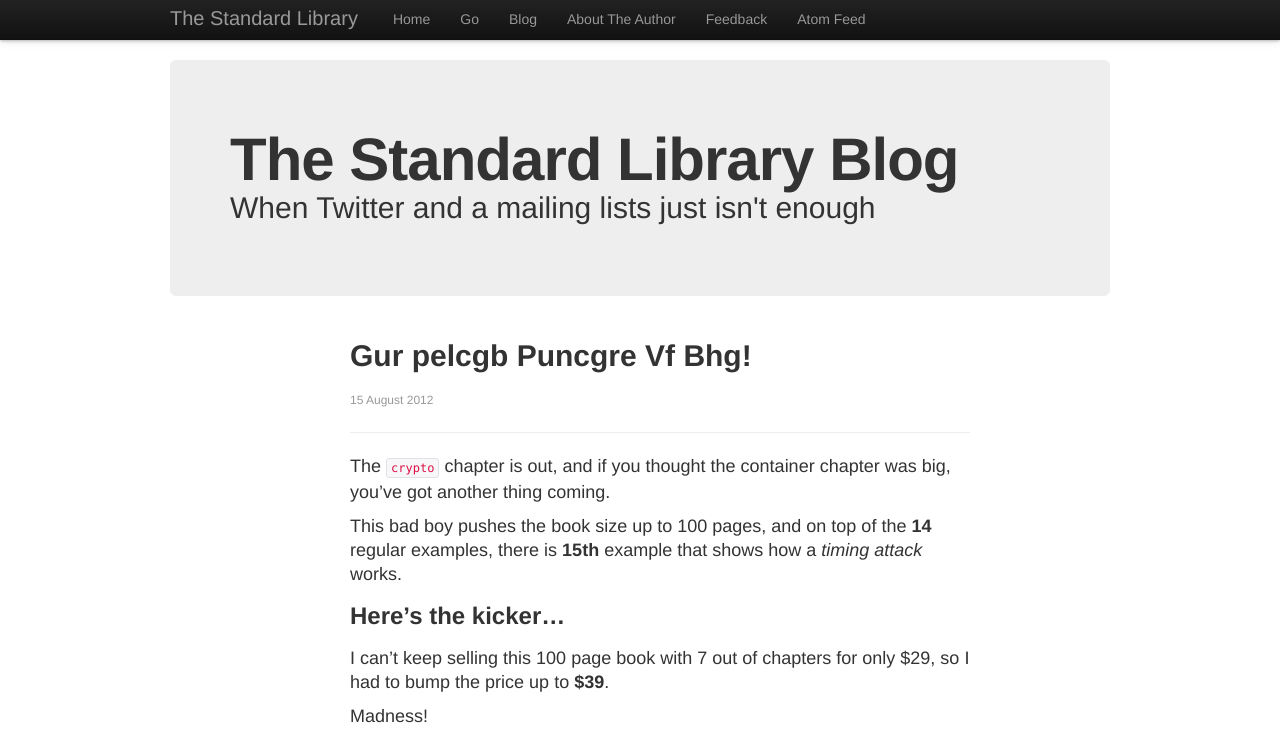
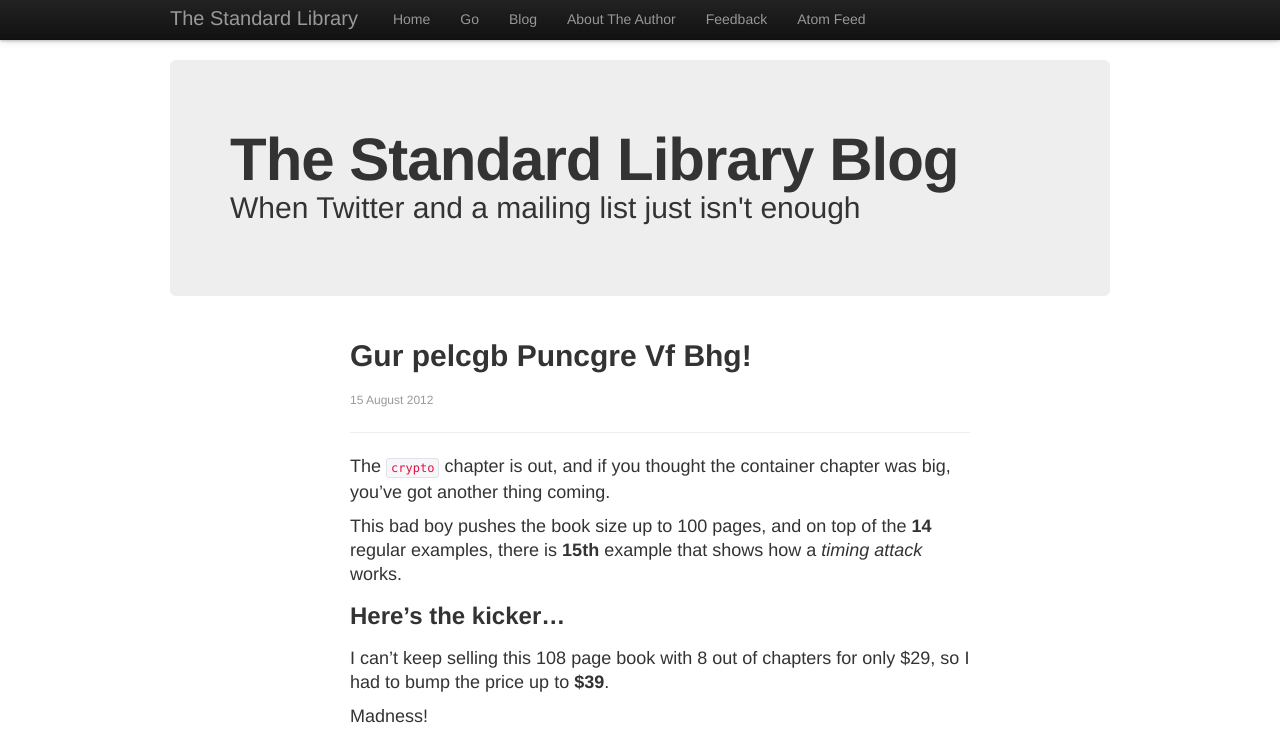
Before and after one commit to darkhelmet/thestdlib.com, a Jekyll site: the page built from _posts/2012-08-15-crypto-package.md, in a window 1280 px wide and 1310 px high. Shown: the top 737 px of the window. Built offline with Jekyll 4.4.1, drawn with Linux system fonts in a browser that asks for light colours; comment, search, counter and statistics services are not loaded.

Commit message:
database chapter

```diff
--- a/_config.yml
+++ b/_config.yml
@@ -3,7 +3,7 @@ author: Daniel Huckstep
 author_email: darkhelmet@darkhelmetlive.com
 go:
     price: 39
-    pages: 100
-    chapters: 7
+    pages: 108
+    chapters: 8
     total_chapters: 40
     sample: http://samples.leanpub.com/go-thestdlib-sample.pdf
--- a/_includes/blog_header.html
+++ b/_includes/blog_header.html
@@ -1,6 +1,6 @@
 <div class="span12">
     <div class="hero-unit">
         <h1>The Standard Library Blog</h1>
-        <p>When Twitter and a mailing lists just isn't enough</p>
+        <p>When Twitter and a mailing list just isn't enough</p>
     </div>
 </div>
```
Also changed, not shown: _posts/2012-09-12-database-package.md (added, +22 -0 lines).
